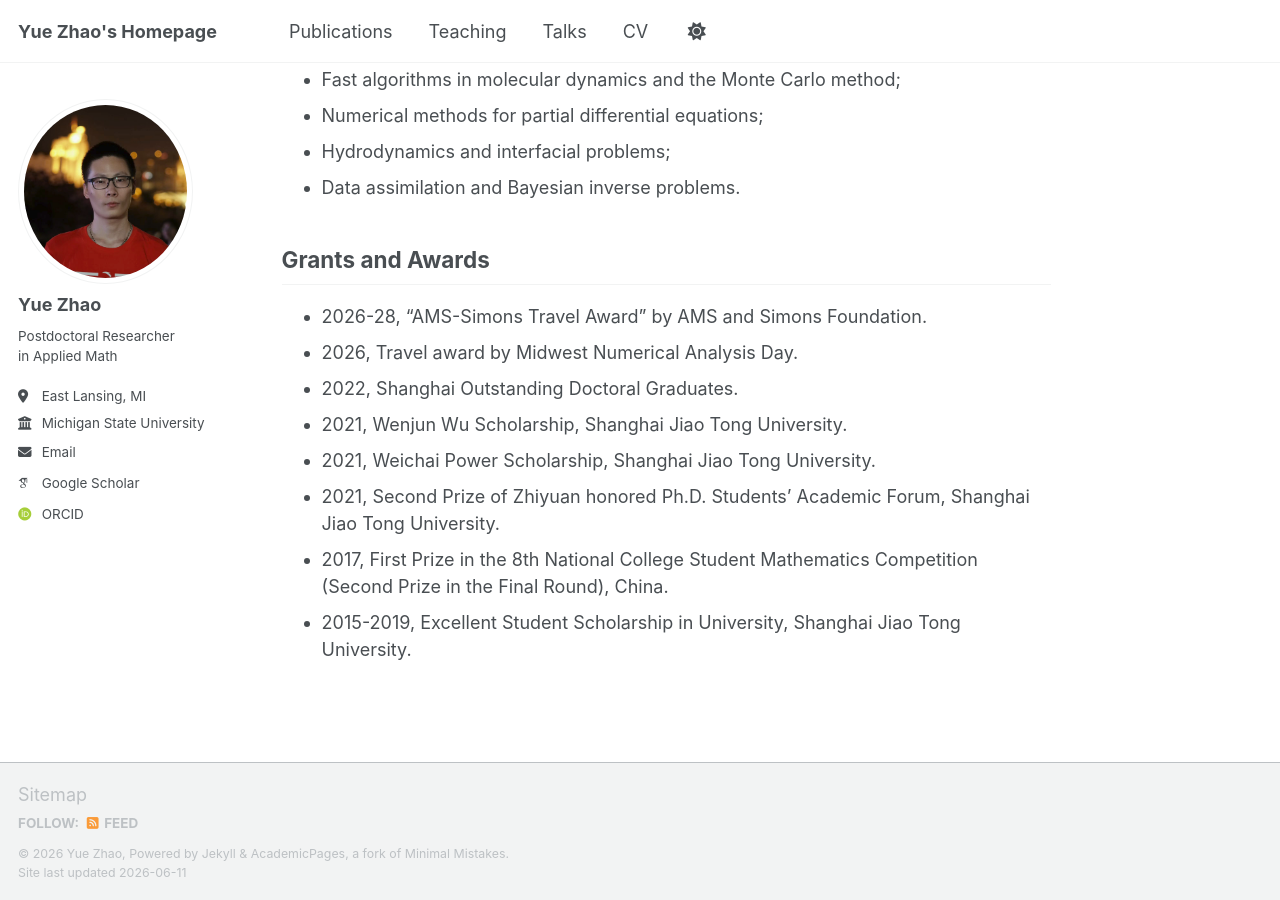
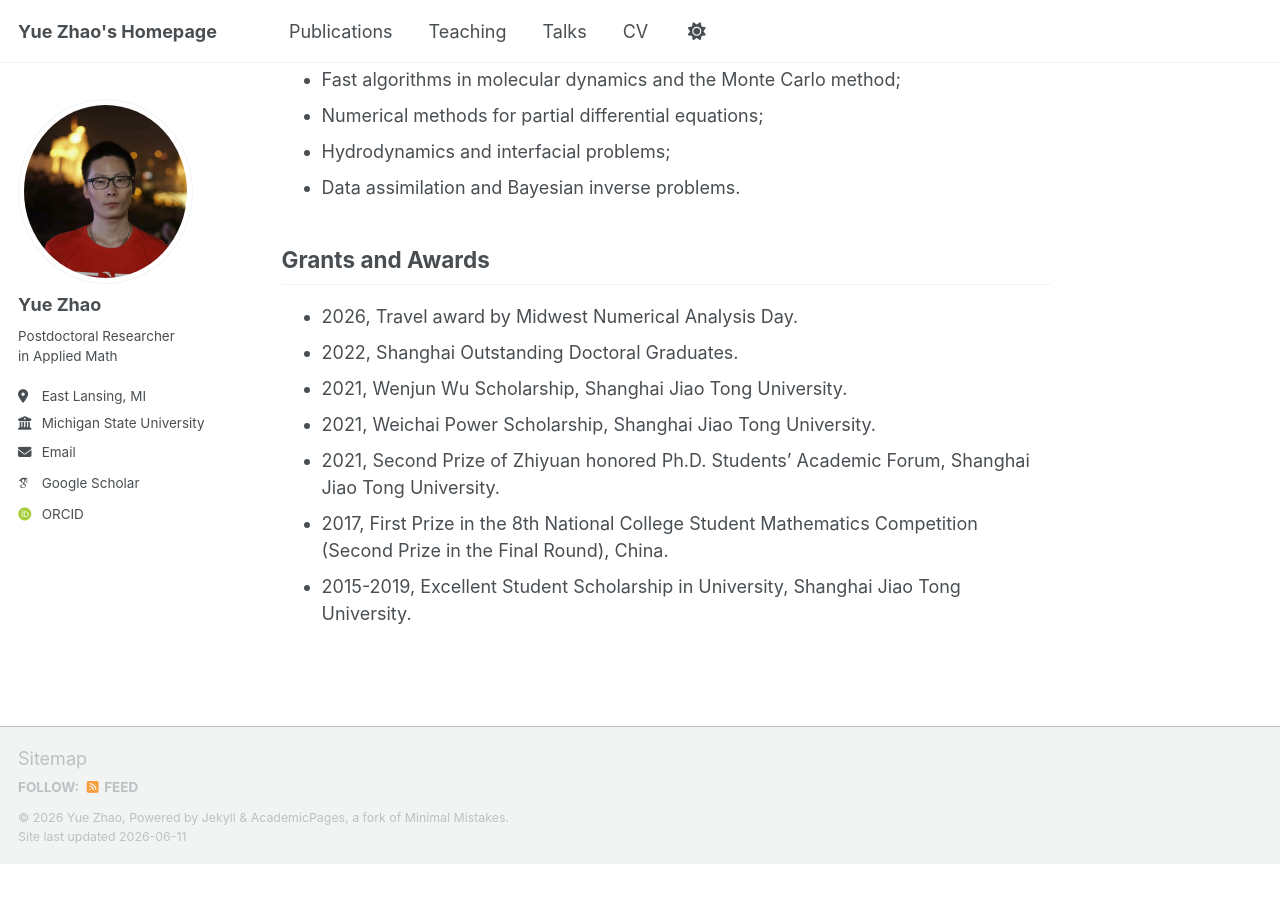
Before and after one commit to yuezhao1997/yuezhao1997.github.io, a Jekyll site: the page built from _pages/about.md, in a window 1280 px wide and 900 px high, scrolled down 633 px. Built offline with Jekyll 4.4.1, drawn with Linux system fonts in a browser that asks for light colours; some web fonts are replaced; a script bundle is joined from its source files by our own code; library files that are not in the unit come from our copies; after the commit the page ends 1497 px from its top, so only the background shows below that.

Commit message:
Update about.md

```diff
--- a/_pages/about.md
+++ b/_pages/about.md
@@ -31,7 +31,7 @@ I received my B.S. degree in Mathematics from [Shanghai Jiao Tong University](ht
 
 ## Grants and Awards
 
-- 2026-28, "AMS-Simons Travel Award" by AMS and Simons Foundation.
+<!-- - 2026-28, "AMS-Simons Travel Award" by AMS and Simons Foundation. -->
 - 2026, Travel award by Midwest Numerical Analysis Day.  <!-- 03/2026 -->
 - 2022, Shanghai Outstanding Doctoral Graduates.
 - 2021, Wenjun Wu Scholarship, Shanghai Jiao Tong University.
```
